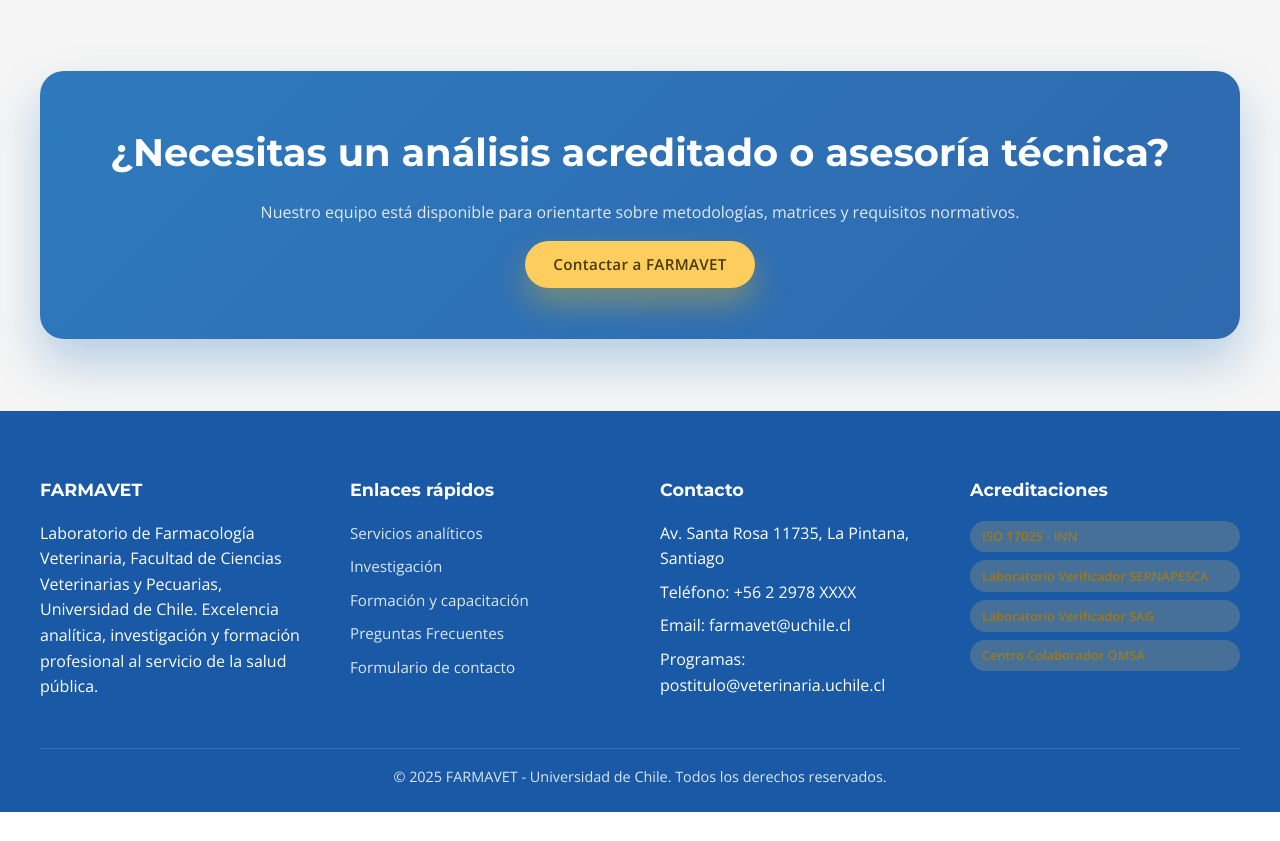
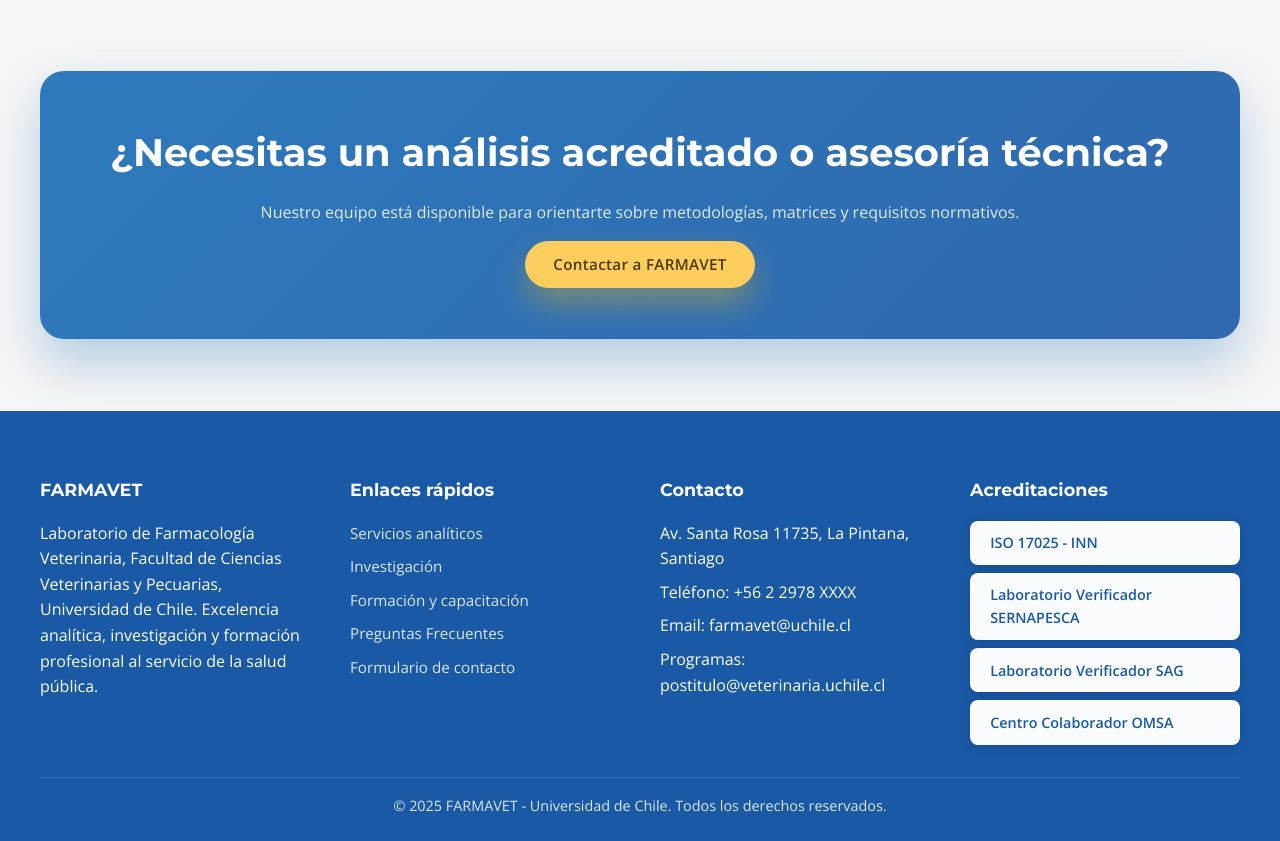
Before and after one commit to sergiocbascur/farmavet-web, a Flask app: page / in a window 1280 px wide. Shown: the part 3957-4798 px from the top of the page. Before the commit the page ends 4769 px from the top, so only its background shows below. Run offline with Flask 3, Linux system fonts and the light colour scheme; data that the repository does not hold is empty.

Commit message:
style: Mejorar legibilidad de badges de acreditaciones en footer

```diff
--- a/assets/css/style.css
+++ b/assets/css/style.css
@@ -2287,12 +2287,31 @@ a.logo-card:focus {
   display: inline-flex;
   align-items: center;
   gap: 0.35rem;
-  padding: 0.35rem 0.75rem;
-  border-radius: 999px;
+  padding: 0.5rem 1rem;
+  border-radius: 8px;
   font-weight: 600;
-  font-size: 0.8rem;
-  background-color: rgba(253, 205, 94, 0.2);
-  color: #9d7a1a;
+  font-size: 0.875rem;
+  background-color: rgba(255, 255, 255, 0.95);
+  color: var(--color-primary-dark);
+  border: 1px solid rgba(255, 255, 255, 0.3);
+  box-shadow: 0 2px 8px rgba(0, 0, 0, 0.1);
+  transition: all 0.2s ease;
+}
+
+/* Badges en el footer - mejor contraste */
+.site-footer .badge {
+  background-color: rgba(255, 255, 255, 0.98);
+  color: var(--color-primary-dark);
+  border: 1px solid rgba(255, 255, 255, 0.4);
+  box-shadow: 0 2px 10px rgba(0, 0, 0, 0.15);
+  font-size: 0.9rem;
+  padding: 0.6rem 1.2rem;
+}
+
+.site-footer .badge:hover {
+  background-color: var(--color-white);
+  transform: translateY(-1px);
+  box-shadow: 0 4px 12px rgba(0, 0, 0, 0.2);
 }
 
 .media-gallery {
```
